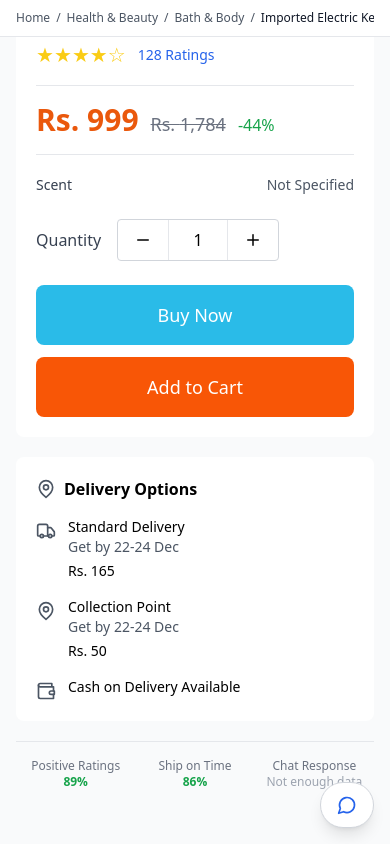
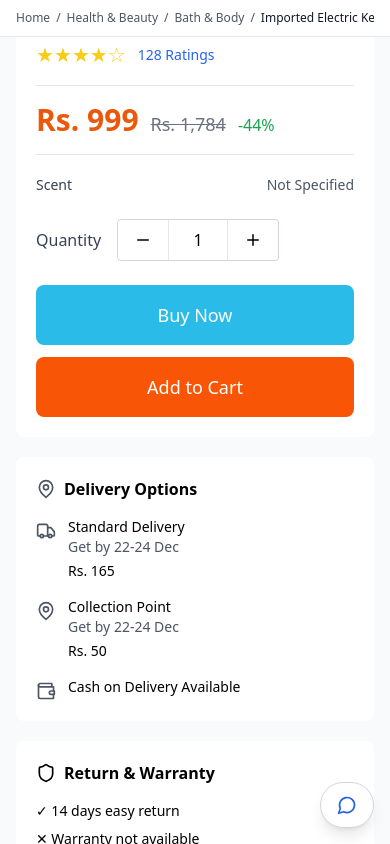
Before and after one commit to Nickrockerzgit/E-commerce-web, a React (Vite) app: page / in a window 390 px wide. Both pictures are taken after a click on the element 108 px from the left and 1238 px from the top of the page. Shown: the part 816-1660 px from the top of the page. Built offline with nearby package versions, Linux system fonts and the light colour scheme.

Commit message:
responsive all page

```diff
--- a/src/components/ProductDetail.tsx
+++ b/src/components/ProductDetail.tsx
@@ -198,11 +198,23 @@ export default function ProductDetail() {
             </div>
 
             {/* Return & Warranty */}
+            <div className="bg-white rounded-lg p-5">
+              <h3 className="font-semibold mb-4 flex items-center gap-2">
+                <Shield size={20} />
+                Return & Warranty
+              </h3>
+              <div className="space-y-2 text-sm">
+                <div>✓ 14 days easy return</div>
+                <div>✕ Warranty not available</div>
+              </div>
+            </div>
 
             {/* QR Code + App Promotion */}
 
 
             {/* Seller Info */}
+            <div className="bg-white rounded-lg p-5">
+
 
               <div className="grid grid-cols-3 text-center border-t pt-4 text-xs sm:text-sm">
                 <div>
@@ -219,10 +231,11 @@ export default function ProductDetail() {
                 </div>
               </div>
 
+
             </div>
           </div>
         </div>
       </div>
-
+    </div>
   );
 }
```
